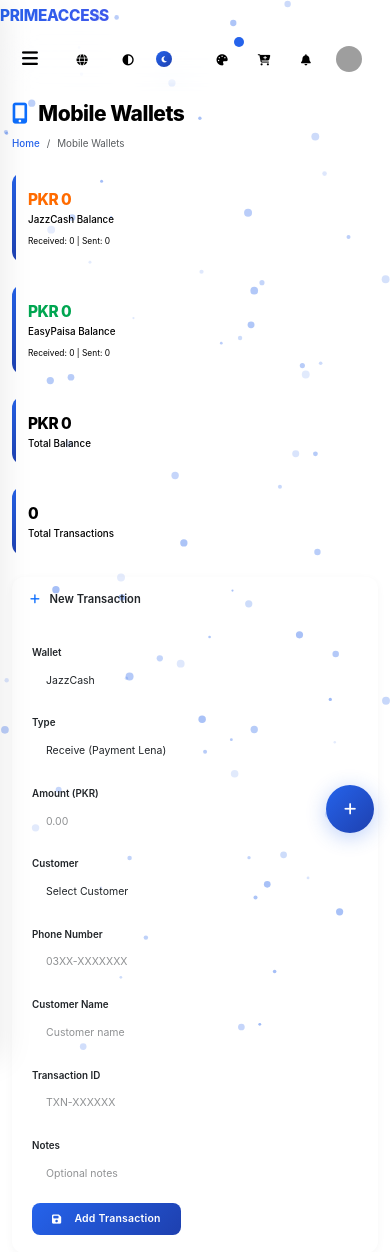
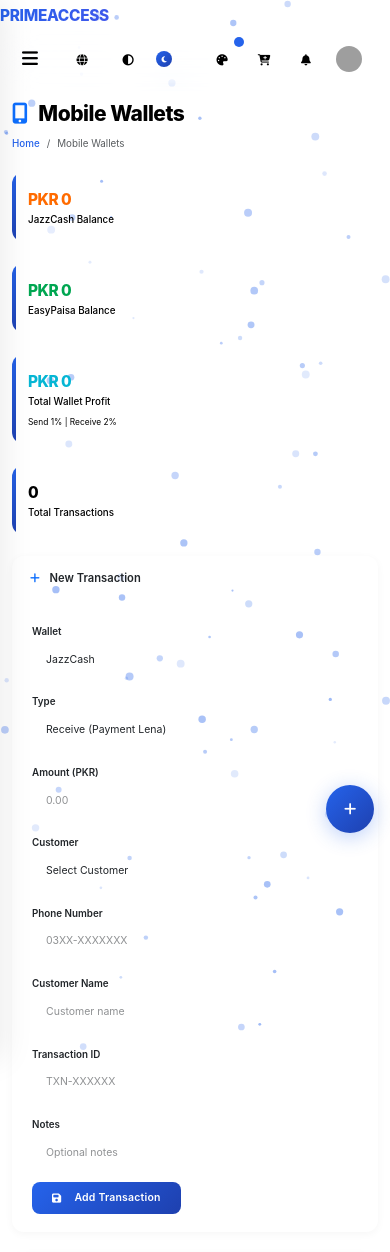
Before and after one commit to bosshanan123-ui/primeaccess-shop, a Python web app: template templates/mobile_wallet.html in a window 390 px wide. Shown: the top 1252 px of the page. Run offline with Jinja, Linux system fonts and the light colour scheme; the template is opened without the code that fills it, so the values that code supplies are empty; some libraries are stand-ins or nearby versions; grey boxes are pictures that could not be loaded.

Commit message:
Update mobile_wallet.html

```diff
--- a/templates/mobile_wallet.html
+++ b/templates/mobile_wallet.html
@@ -26,46 +26,37 @@
     </div>
 </div>
 
-<!-- Stats -->
 <div class="row g-4 mb-4">
+    <!-- JazzCash Balance -->
     <div class="col-md-3">
         <div class="stat-card" style="border-left-color: #FF6B00;">
             <div class="stat-number" style="color: #FF6B00;">PKR {{ "%.0f"|format(balance_jazz) }}</div>
-            <div class="stat-label">
-                {% if current_lang == 'ur' %}جازکیش بیلنس{% else %}JazzCash Balance{% endif %}
-            </div>
-            <small>
-                {% if current_lang == 'ur' %}وصول:{% else %}Received:{% endif %} {{ "%.0f"|format(total_received_jazz) }} |
-                {% if current_lang == 'ur' %}بھیجا:{% else %}Sent:{% endif %} {{ "%.0f"|format(total_sent_jazz) }}
-            </small>
+            <div class="stat-label">{% if current_lang == 'ur' %}جازکیش بیلنس{% else %}JazzCash Balance{% endif %}</div>
         </div>
     </div>
+
+    <!-- EasyPaisa Balance -->
     <div class="col-md-3">
         <div class="stat-card" style="border-left-color: #00A651;">
             <div class="stat-number" style="color: #00A651;">PKR {{ "%.0f"|format(balance_easy) }}</div>
-            <div class="stat-label">
-                {% if current_lang == 'ur' %}ایزی پیسہ بیلنس{% else %}EasyPaisa Balance{% endif %}
-            </div>
-            <small>
-                {% if current_lang == 'ur' %}وصول:{% else %}Received:{% endif %} {{ "%.0f"|format(total_received_easy) }} |
-                {% if current_lang == 'ur' %}بھیجا:{% else %}Sent:{% endif %} {{ "%.0f"|format(total_sent_easy) }}
-            </small>
+            <div class="stat-label">{% if current_lang == 'ur' %}ایزی پیسہ بیلنس{% else %}EasyPaisa Balance{% endif %}</div>
         </div>
     </div>
+
+    <!-- 🆕 Wallet Profit -->
+    <div class="col-md-3">
+        <div class="stat-card" style="border-left-color: #06B6D4;">
+            <div class="stat-number" style="color: #06B6D4;">PKR {{ "%.0f"|format(wallet_profit) }}</div>
+            <div class="stat-label">{% if current_lang == 'ur' %}کل والیٹ منافع{% else %}Total Wallet Profit{% endif %}</div>
+            <small>{% if current_lang == 'ur' %}بھیجنا 1% | وصول 2%{% else %}Send 1% | Receive 2%{% endif %}</small>
+        </div>
+    </div>
+
+    <!-- Total Transactions -->
     <div class="col-md-3">
         <div class="stat-card" style="border-left-color: #667eea;">
-            <div class="stat-number">PKR {{ "%.0f"|format(balance_jazz + balance_easy) }}</div>
-            <div class="stat-label">
-                {% if current_lang == 'ur' %}کل بیلنس{% else %}Total Balance{% endif %}
-            </div>
-        </div>
-    </div>
-    <div class="col-md-3">
-        <div class="stat-card" style="border-left-color: #00b894;">
             <div class="stat-number">{{ transactions|length }}</div>
-            <div class="stat-label">
-                {% if current_lang == 'ur' %}کل ٹرانزیکشنز{% else %}Total Transactions{% endif %}
-            </div>
+            <div class="stat-label">{% if current_lang == 'ur' %}کل ٹرانزیکشنز{% else %}Total Transactions{% endif %}</div>
         </div>
     </div>
 </div>
```
